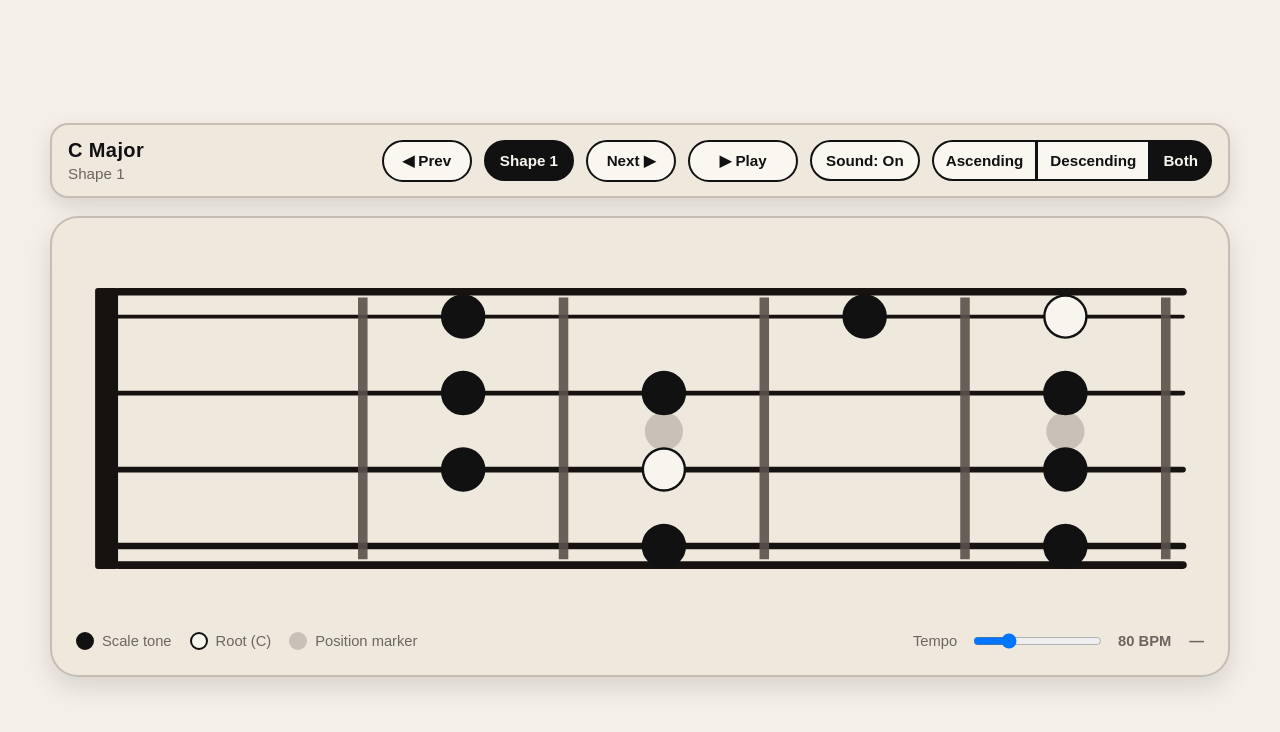
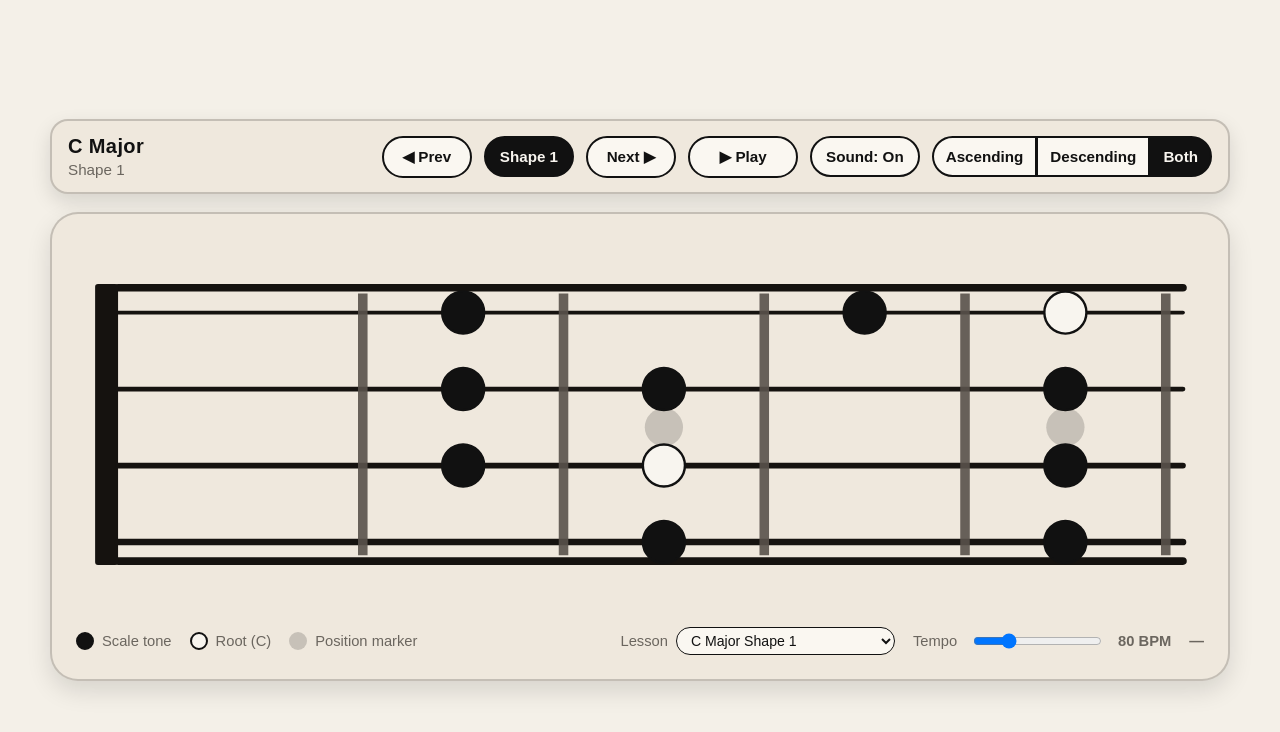
Before and after one commit to swinton/bass-cadet, a website with bundled scripts: page index.html in a window 1280 px wide. Built offline with nearby package versions, Linux system fonts and the light colour scheme.

Commit message:
Add lesson selector dropdown to the legend bar
Populated from the lesson registry on load; selecting a lesson navigates
immediately (same path as Prev/Next). Prev/Next and popstate keep the
dropdown in sync. Display labels are derived from lesson IDs.

Co-Authored-By: Claude Sonnet 4.6 <noreply@anthropic.com>

```diff
--- a/css/styles.css
+++ b/css/styles.css
@@ -108,6 +108,16 @@ body {
   display: flex;
   align-items: center;
   gap: 8px;
+}
+
+.lesson-select-item select {
+  border: 1.5px solid var(--ink);
+  background: #faf7f1;
+  color: var(--ink);
+  border-radius: 999px;
+  padding: 4px 10px;
+  font-size: 0.88rem;
+  cursor: pointer;
 }
 
 .swatch {
--- a/index.html
+++ b/index.html
@@ -33,7 +33,11 @@
         <div class="legend-item"><span class="swatch"></span> Scale tone</div>
         <div class="legend-item"><span class="swatch open"></span> Root (C)</div>
         <div class="legend-item"><span class="swatch ghost"></span> Position marker</div>
-        <div class="legend-item" style="margin-left:auto; color: var(--muted); font-size:0.92rem;">
+        <div class="legend-item lesson-select-item" style="margin-left:auto; color: var(--muted); font-size:0.92rem;">
+          <label for="lesson-select">Lesson</label>
+          <select id="lesson-select"></select>
+        </div>
+        <div class="legend-item" style="color: var(--muted); font-size:0.92rem;">
           <label for="tempo" style="margin-right:6px;">Tempo</label>
           <input id="tempo" type="range" min="40" max="200" value="80" style="vertical-align:middle;" />
           <span id="tempo-value" style="margin-left:6px; font-weight:600;">80 BPM</span>
--- a/js/app.js
+++ b/js/app.js
@@ -14,6 +14,10 @@ function lessonIdFromUrl(registry) {
   return (param && registry.includes(param)) ? param : registry[0];
 }
 
+function labelFromId(id) {
+  return id.split("-").map(w => w.charAt(0).toUpperCase() + w.slice(1)).join(" ");
+}
+
 function main() {
   const titleEl = document.querySelector("#title");
   const subtitleEl = document.querySelector("#subtitle");
@@ -28,6 +32,7 @@ function main() {
   const tempoInput = document.querySelector("#tempo");
   const tempoValue = document.querySelector("#tempo-value");
   const activeNoteLabel = document.querySelector("#active-note-label");
+  const lessonSelect = document.querySelector("#lesson-select");
 
   const renderer = new FretboardRenderer({ svgEl, labelsEl });
   const audioEngine = new AudioEngine();
@@ -64,6 +69,7 @@ function main() {
     const idx = registry.indexOf(id);
     prevBtn.disabled = idx <= 0;
     nextBtn.disabled = idx >= registry.length - 1;
+    lessonSelect.value = id;
   }
 
   function navigateToLesson(id) {
@@ -123,9 +129,18 @@ function main() {
     }
   });
 
+  lessonSelect.addEventListener("change", () => navigateToLesson(lessonSelect.value));
+
   loadRegistry()
     .then(reg => {
       registry = reg;
+      // Populate the dropdown
+      registry.forEach(id => {
+        const opt = document.createElement("option");
+        opt.value = id;
+        opt.textContent = labelFromId(id);
+        lessonSelect.appendChild(opt);
+      });
       const id = lessonIdFromUrl(registry);
       updateNav(id);
       return loadLesson(`./data/${id}.json`);
```
